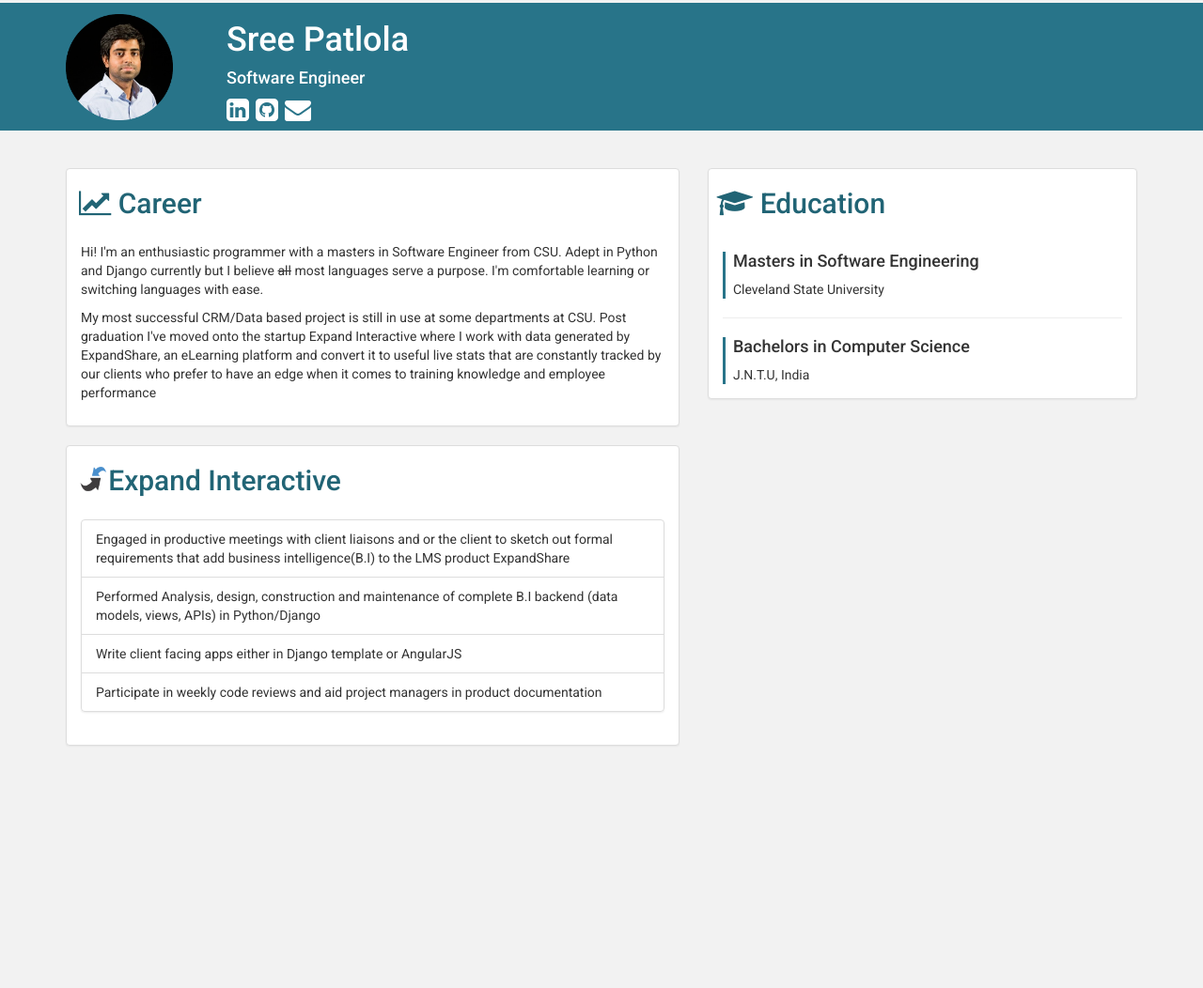
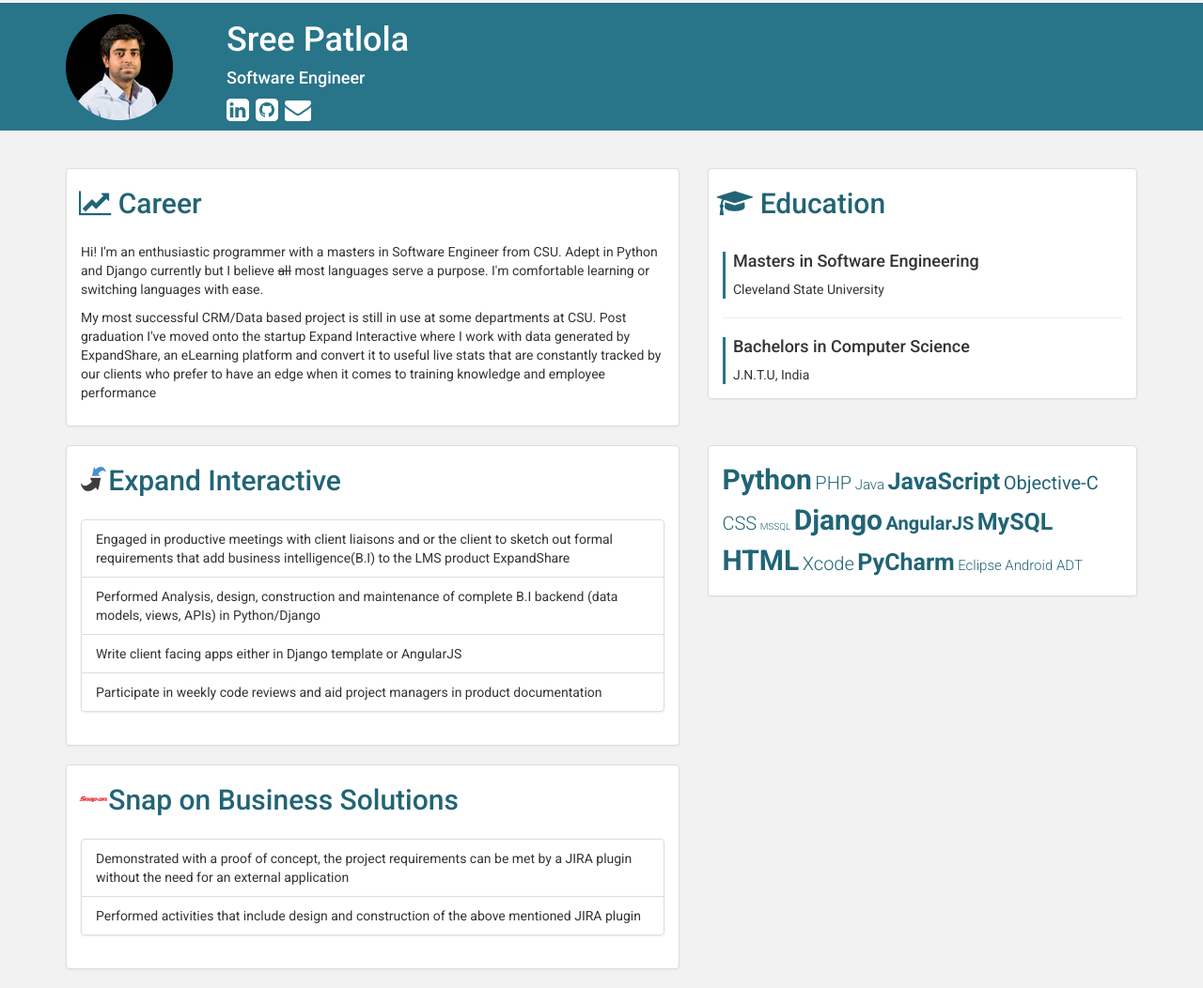
Before and after one commit to sr33/sr33.github.io, a plain HTML site: page index.html in a window 1280 px wide. Shown: the whole page at 94% size. Before the commit the page ends 814 px from the top, so only its background shows below. Drawn offline with nearby package versions, Linux system fonts and the light colour scheme.

Commit message:
Added a new panel for Snap On and added css and new panel for technologies currently working in or known.

```diff
--- a/css/custom.css
+++ b/css/custom.css
@@ -61,3 +61,21 @@ body {
     width: 5%;
     height: 5%;
 }
+
+.grow {
+    /*-webkit-transition: all .3s ease; /!* Safari and Chrome *!/*/
+  	/*-moz-transition: all .3s ease; /!* Firefox *!/*/
+  	/*-o-transition: all .3s ease; /!* IE 9 *!/*/
+    color: #216475;
+    transition: all .6s ease-in-out;
+    display: inline-block;
+}
+.grow:hover {
+    /*-webkit-backface-visibility: hidden;*/
+    /*backface-visibility: hidden;*/
+    /*-webkit-transform:translateZ(0) scale(1.20); /!* Safari and Chrome *!/*/
+    /*-moz-transform:scale(1.20); /!* Firefox *!/*/
+    /*-ms-transform:scale(1.20); /!* IE 9 *!/*/
+    transform: scale(1.2);
+    display: inline-block;
+}
--- a/index.html
+++ b/index.html
@@ -115,7 +115,10 @@
                 <div class="panel panel-default">
                     <div class="panel-header">
                         <img class="company-icons pull-left" src="images/expand_logo.png" alt="Expand Interactive L.L.C, Akron. Logo">
-                        <h2> Expand Interactive</h2>
+                        <div>
+                            <h2> Expand Interactive</h2>
+                        </div>
+
                     </div>
                     <div class="panel-body">
                         <ul class="list-group">
@@ -139,6 +142,52 @@
                 </div>
             </div>
 
+            <div class="col-sm-5">
+                <div class="panel panel-default">
+                    <div class="panel-body">
+                        <!--Languages-->
+                        <span style="font-size: 30px; font-weight: bold;" class="grow">Python</span>
+                        <span style="font-size: 20px; font-weight: lighter;" class="grow">PHP</span>
+                        <span style="font-size: 15px; font-weight: lighter;" class="grow">Java</span>
+                        <span style="font-size: 25px; font-weight: bold;" class="grow">JavaScript</span>
+                        <span style="font-size: 20px;" class="grow">Objective-C</span>
+                        <!--Frameworks and MISC-->
+                        <span style="font-size: 20px; font-weight: lighter;" class="grow">CSS</span>
+                        <span style="font-size: 10px; font-weight: lighter;" class="grow">MSSQL</span>
+                        <span style="font-size: 30px; font-weight: bold;" class="grow">Django</span>
+                        <span style="font-size: 20px; font-weight: bold;" class="grow">AngularJS</span>
+                        <span style="font-size: 25px; font-weight: bold;" class="grow">MySQL</span>
+                        <span style="font-size: 30px; font-weight: bold;" class="grow">HTML</span>
+                        <!--IDEs-->
+                        <span style="font-size: 20px; font-weight: lighter;" class="grow">Xcode</span>
+                        <span style="font-size: 25px; font-weight: bold;" class="grow">PyCharm</span>
+                        <span style="font-size: 15px; font-weight: lighter;" class="grow">Eclipse</span>
+                        <span style="font-size: 15px; font-weight: lighter;" class="grow">Android ADT</span>
+                    </div>
+                </div>
+            </div>
+        </div>
+
+        <div class="row">
+            <div class="col-sm-7">
+                <div class="panel panel-default">
+                    <div class="panel-header">
+                        <img class="company-icons pull-left" src="images/snap-on_logo.png" alt="Snap on Business Solutions, Richfield, Ohio. Logo">
+                        <h2>Snap on Business Solutions</h2>
+                    </div>
+                    <div class="panel-body">
+                        <ul class="list-group">
+                            <li class="list-group-item">
+                                Demonstrated with a proof of concept, the project requirements can be met by a JIRA plugin without the        need for an external application
+                            </li>
+                            <li class="list-group-item">
+                                Performed activities that include design and construction of the above mentioned JIRA plugin
+                            </li>
+
+                        </ul>
+                    </div>
+                </div>
+            </div>
         </div>
 
 
```
Also changed, not shown: images/snap-on_logo.png (added).
